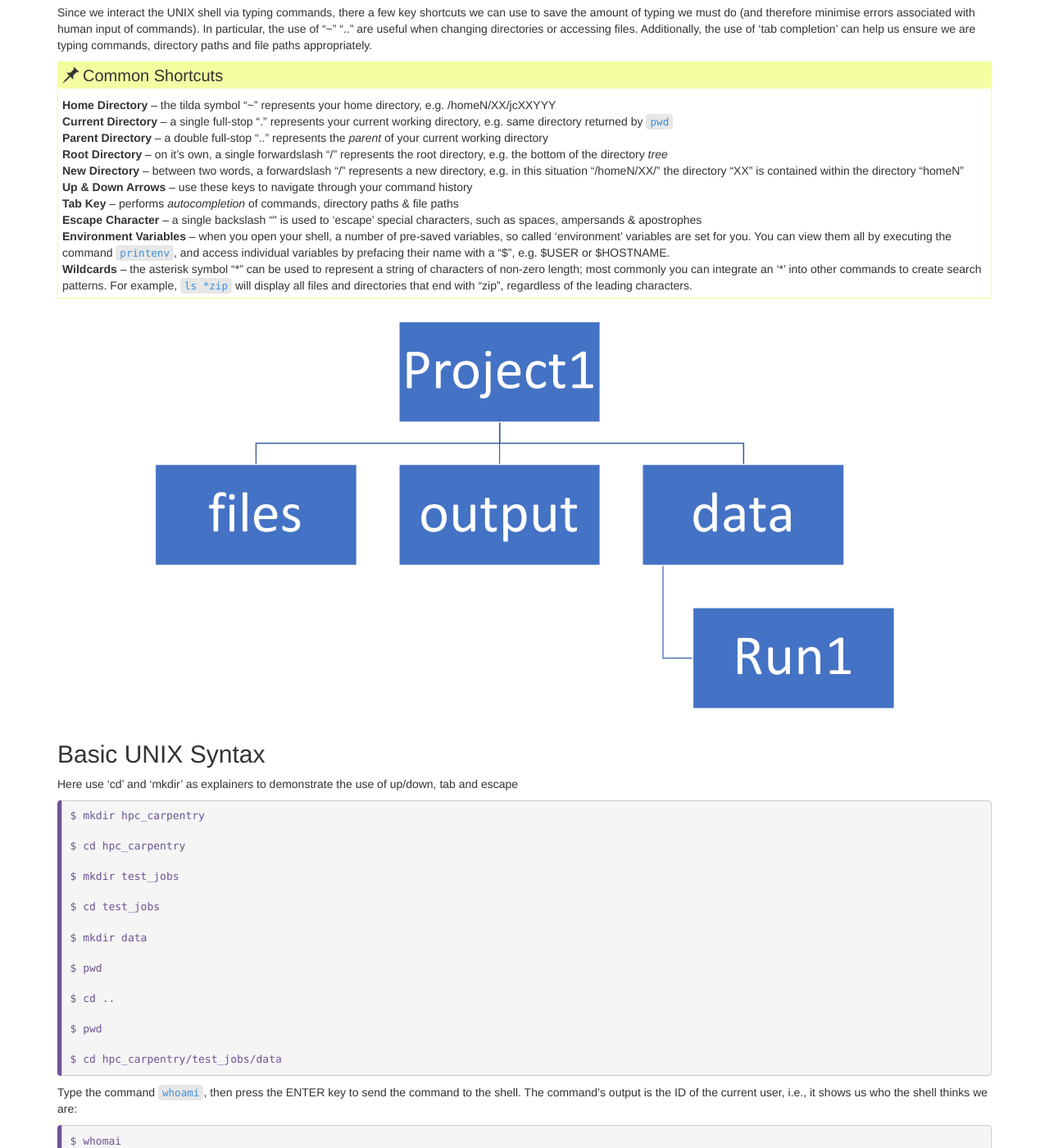
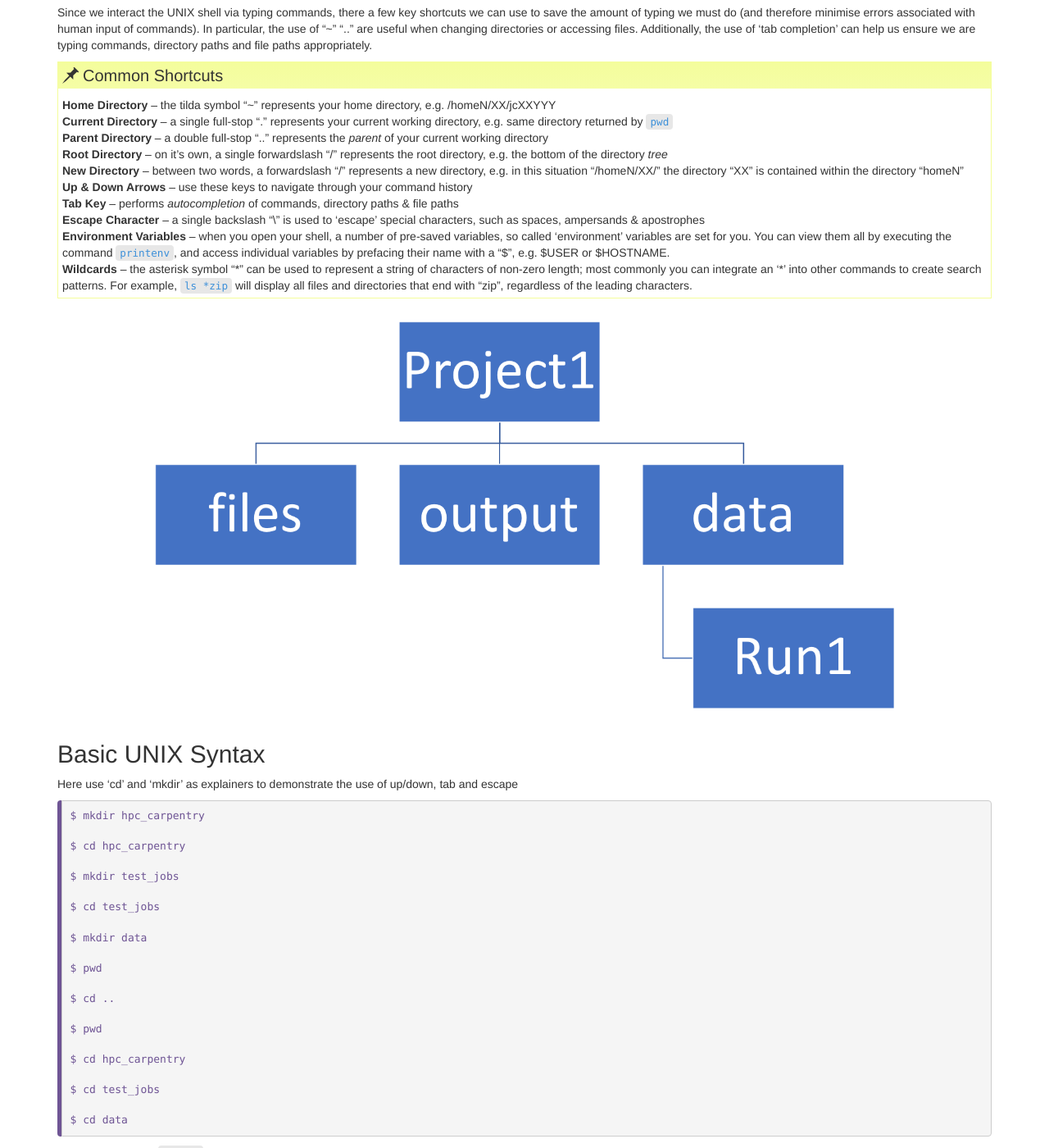
Before and after one commit to khill42/OSC_IntroHPC, a Jekyll site: the page built from _episodes/02-bash2.md, in a window 1280 px wide and 1400 px high, scrolled down 452 px. Shown: the whole window at 82% size. Built offline with Jekyll 4.4.1, drawn with Linux system fonts in a browser that asks for light colours; some of the changed text lies outside the part shown.

Commit message:
Update 02-bash2.md

```diff
--- a/_episodes/02-bash2.md
+++ b/_episodes/02-bash2.md
@@ -30,7 +30,7 @@ Additionally, the use of 'tab completion' can help us ensure we are typing comma
 > **New Directory** -- between two words, a forwardslash "/" represents a new directory, e.g. in this situation "/homeN/XX/" the directory "XX" is contained within the directory "homeN"
 > **Up & Down Arrows** -- use these keys to navigate through your command history
 > **Tab Key** -- performs *autocompletion* of commands, directory paths & file paths
-> **Escape Character** -- a single backslash "\" is used to 'escape' special characters, such as spaces, ampersands & apostrophes
+> **Escape Character** -- a single backslash "\\" is used to 'escape' special characters, such as spaces, ampersands & apostrophes
 > **Environment Variables** -- when you open your shell, a number of pre-saved variables, so called 'environment' variables are set for you. You can view them all by executing the command `printenv`, and access individual variables by prefacing their name with a "$", e.g. $USER or $HOSTNAME.
 > **Wildcards** -- the asterisk symbol "*" can be used to represent a string of characters of non-zero length; most commonly you can integrate an '\*' into other commands to create search patterns.  For example, `ls *zip` will display all files and directories that end with "zip", regardless of the leading characters.
 {: .callout}
@@ -58,7 +58,11 @@ $ cd ..
 
 $ pwd
 
-$ cd hpc_carpentry/test_jobs/data
+$ cd hpc_carpentry
+
+$ cd test_jobs
+
+$ cd data
 ~~~
 {: .bash}
 
@@ -289,7 +293,7 @@ to move to `data` in one step:
 ~~~
 {: .bash}
 
-Check that we've moved to the right place by running `pwd` and `ls -F`
+Check that we've moved to the right place by running `pwd` and `ls`
 
 If we want to move up one level from the data directory, we could use `cd ..`.  But
 there is another way to move to any directory, regardless of your
@@ -306,25 +310,10 @@ leading slash.  The leading `/` tells the computer to follow the path from
 the root of the file system, so it always refers to exactly one directory,
 no matter where we are when we run the command.
 
-This allows us to move to our `data-shell` directory from anywhere on
+This allows us to move to our `test_jobs` directory from anywhere on
 the filesystem (including from inside `data`).  To find the absolute path
 we're looking for, we can use `pwd` and then extract the piece we need
-to move to `data-shell`.
-
-~~~
-[remote]$ pwd
-~~~
-{: .bash}
-
-~~~
-/Users/nelle/Desktop/data-shell/data
-~~~
-{: .output}
-
-~~~
-[remote]$ cd /Users/nelle/Desktop/data-shell
-~~~
-{: .bash}
+to move to `test_jobs`.
 
 Run `pwd` and `ls -F` to ensure that we're in the directory we expect.
 
```
Also changed, not shown: other parts of _episodes/02-bash2.md (+1 -1 lines).
